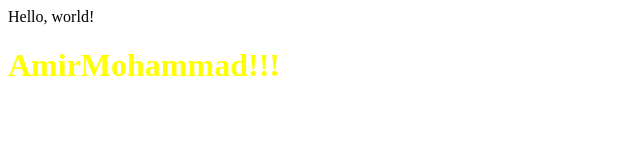
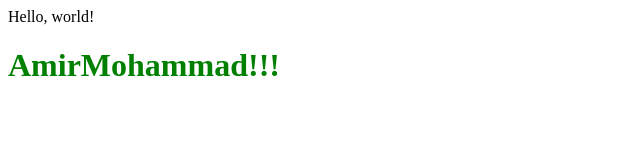
Before and after one commit to Amirmohammadkh/Test, a plain HTML site: page index.html in a window 1280 px wide. Shown: the whole page, without its empty margins (0-640 px from the left). Drawn offline with Linux system fonts and the light colour scheme.

Commit message:
change heading color to green

```diff
--- a/index.html
+++ b/index.html
@@ -8,6 +8,6 @@
 </head>
 <body>
     Hello, world!
-    <h1 style="color: yellow;">AmirMohammad!!!</h1>
+    <h1 style="color: green;">AmirMohammad!!!</h1>
 </body>
 </html>
```
